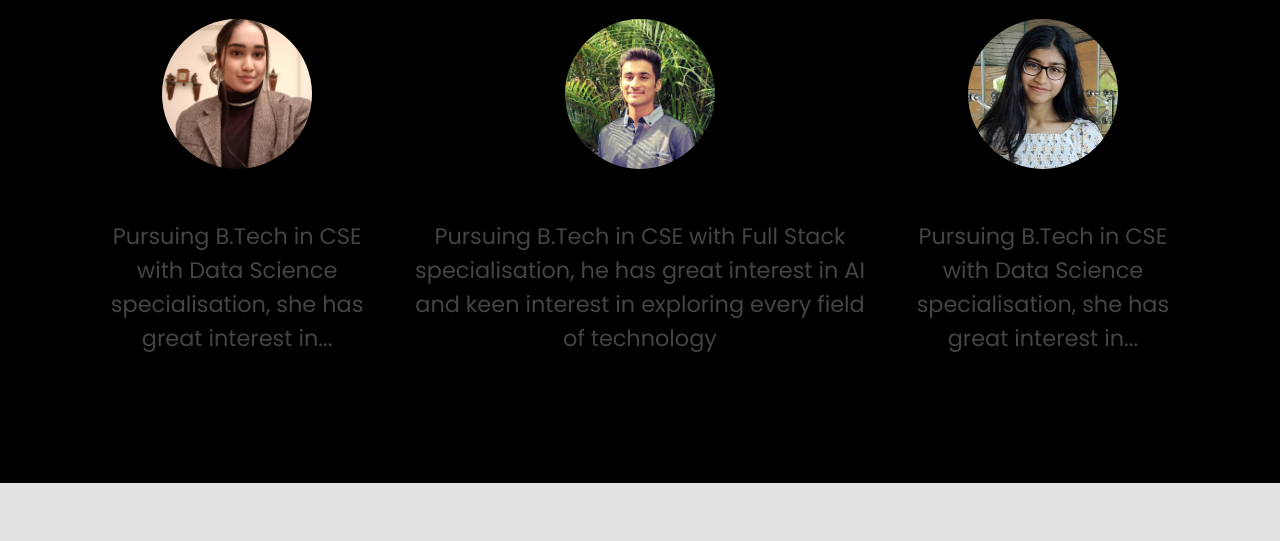
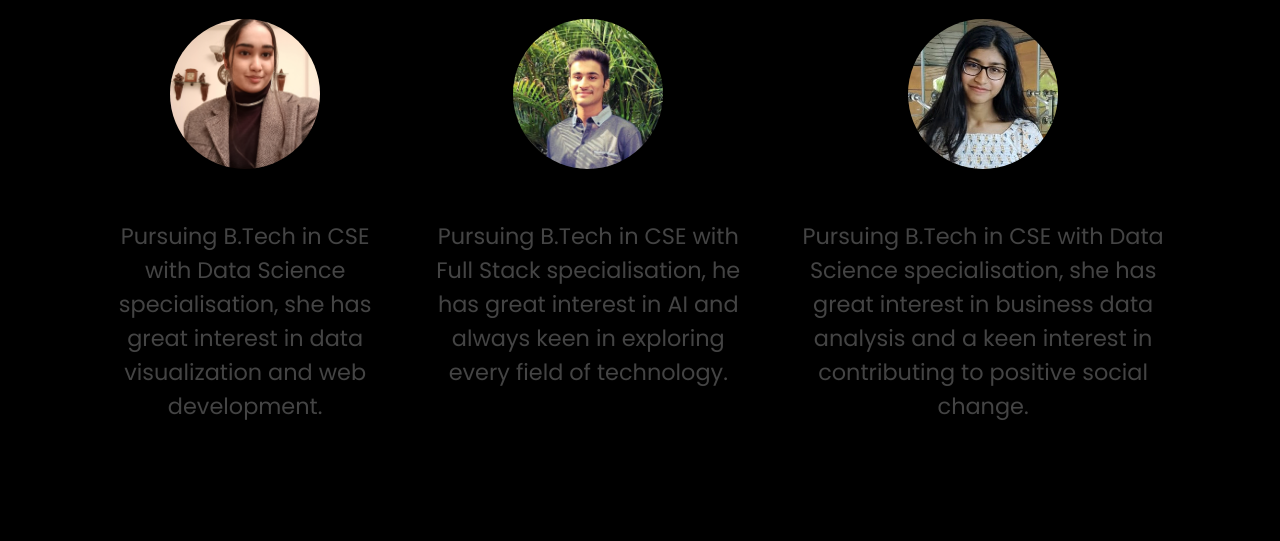
Before and after one commit to ShubhamJain-02/cognizant_idea, a plain HTML site: page index.html in a window 1280 px wide. Shown: the part 3554-4095 px from the top of the page. Drawn offline with nearby package versions, Linux system fonts and the light colour scheme.

Commit message:
Update index.html

```diff
--- a/index.html
+++ b/index.html
@@ -163,7 +163,7 @@
             </div>
           </div>
           <p class="testimonial-text">
-            Pursuing B.Tech in CSE with Data Science specialisation, she has great interest in...
+            Pursuing B.Tech in CSE with Data Science specialisation, she has great interest in data visualization and web development.
           </p>
 
         </div>
@@ -178,7 +178,7 @@
             </div>
           </div>
           <p class="testimonial-text">
-            Pursuing B.Tech in CSE with Full Stack specialisation, he has great interest in AI and keen interest in exploring every field of technology
+            Pursuing B.Tech in CSE with Full Stack specialisation, he has great interest in AI and always keen in exploring every field of technology.
           </p>
 
         </div>
@@ -190,7 +190,7 @@
             </div>
           </div>
           <p class="testimonial-text">
-            Pursuing B.Tech in CSE with Data Science specialisation, she has great interest in...
+            Pursuing B.Tech in CSE with Data Science specialisation, she has great interest in business data analysis and a keen interest in contributing to positive social change.
             </p>
 
         </div>
```
